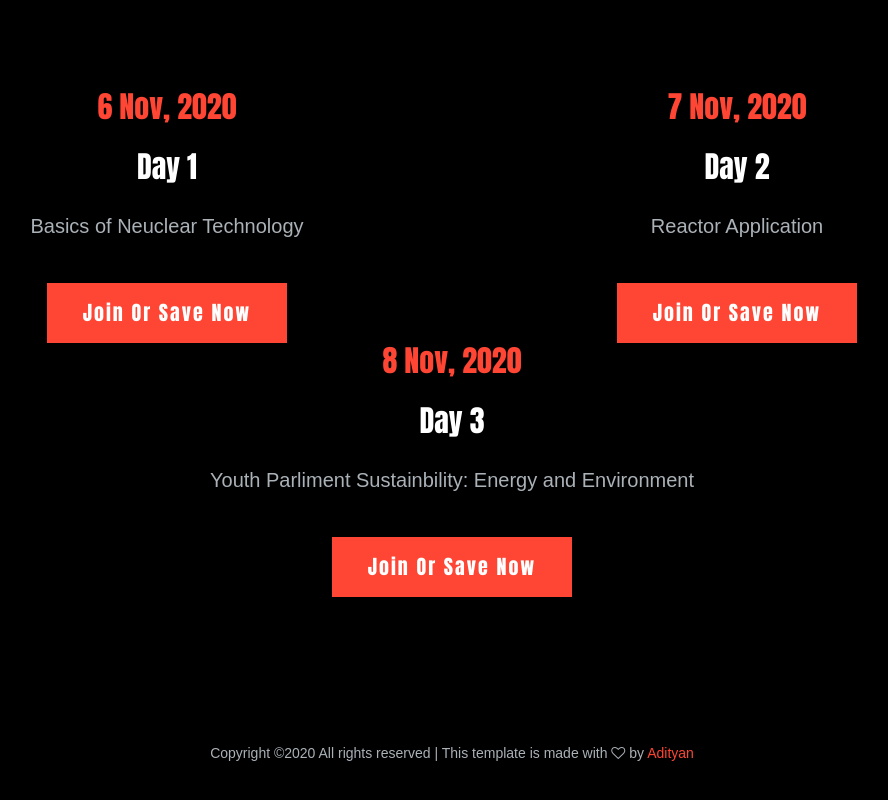
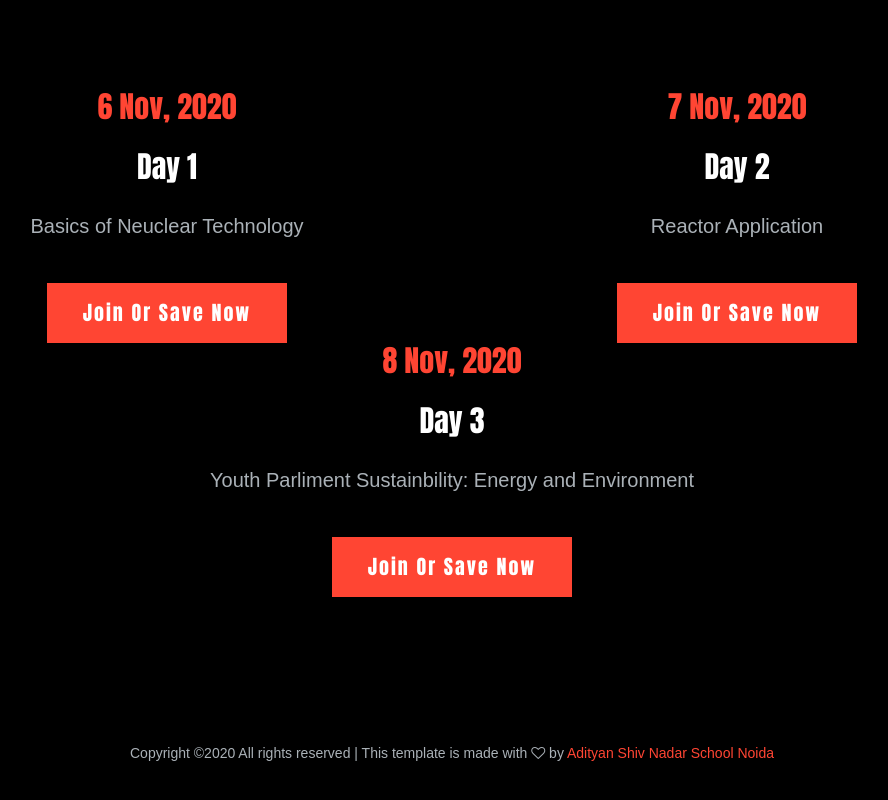
Before and after one commit to add-the-tea-yen/energybootcamp, a plain HTML site: page index.html in a window 1280 px wide. Shown: the part 6743-7543 px from the top of the page, without its empty margins (188-1076 px from the left). Drawn offline with Linux system fonts and the light colour scheme; a web font is replaced by a local one.

Commit message:
Update index.html

```diff
--- a/index.html
+++ b/index.html
@@ -338,7 +338,7 @@
                     <div class="col-xl-12">
                         <p class="copy_right text-center wow fadeInDown" data-wow-duration="1s" data-wow-delay=".5s">
                             <!-- Link back to Colorlib can't be removed. Template is licensed under CC BY 3.0. -->
-Copyright &copy;<script>document.write(new Date().getFullYear());</script> All rights reserved | This template is made with <i class="fa fa-heart-o" aria-hidden="true"></i> by <a href="https://github.com/add-the-tea-yen" target="_blank">Adityan</a>
+Copyright &copy;<script>document.write(new Date().getFullYear());</script> All rights reserved | This template is made with <i class="fa fa-heart-o" aria-hidden="true"></i> by <a href="https://github.com/add-the-tea-yen" target="_blank">Adityan Shiv Nadar School Noida</a>
 <!-- Link back to Colorlib can't be removed. Template is licensed under CC BY 3.0. -->
                         </p>
                     </div>
```
